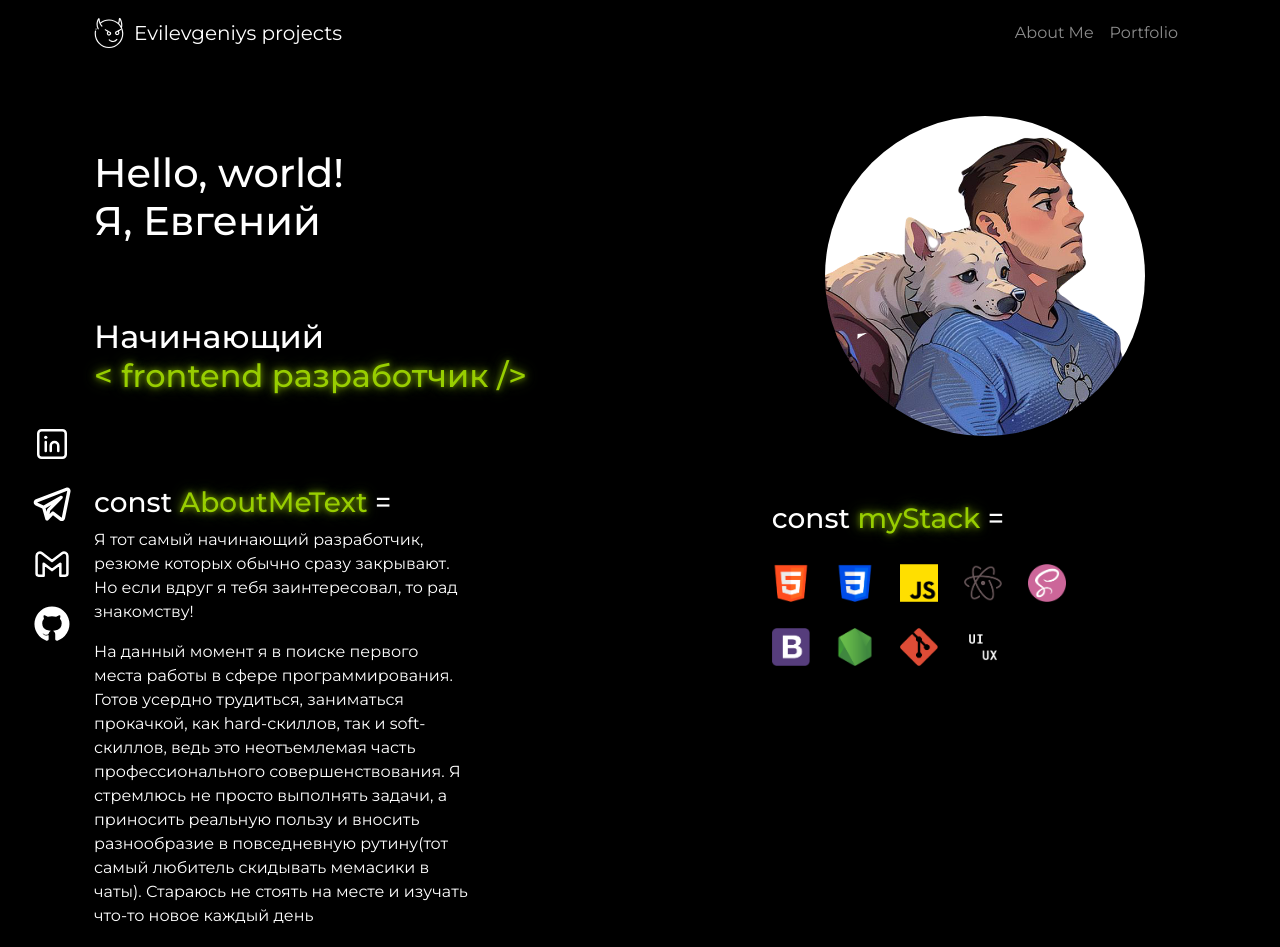
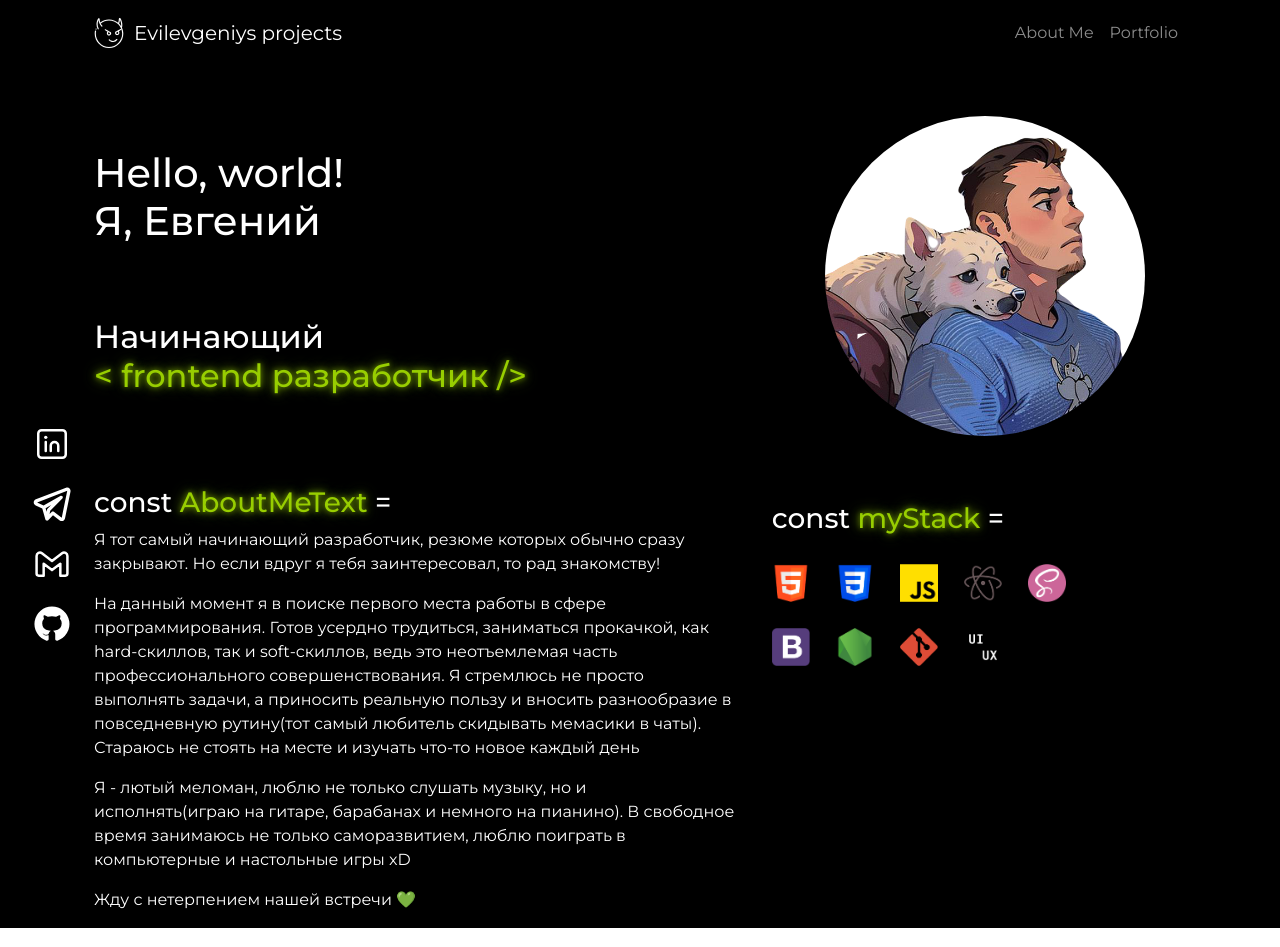
Before and after one commit to evilevgeniys/portfolioReactSite, a React (Create React App) app: page / in a window 1280 px wide. Shown: the top 947 px of the page. Built offline with nearby package versions, Linux system fonts and the light colour scheme.

Commit message:
minor update

```diff
--- a/src/components/aboutMe/AboutMe.js
+++ b/src/components/aboutMe/AboutMe.js
@@ -2,7 +2,7 @@ import './AboutMe.scss'
 
 function AboutMe() {
 	return(
-		<div className="aboutMe col-md-7">
+		<div className="aboutMe">
 			<h3 className="aboutMe__subtitle">const <span>AboutMeText</span> = </h3>
 			<div className='aboutMe__text'>
 				<p>Я тот самый начинающий разработчик, резюме которых обычно сразу закрывают. Но если вдруг я тебя заинтересовал, то рад знакомству!</p>
--- a/src/components/mainPage/MainPage.scss
+++ b/src/components/mainPage/MainPage.scss
@@ -26,5 +26,5 @@
     display: flex;
     flex-direction: column;
     justify-content: space-around;
-    align-items: flex-start;
+    align-items: center;
 }
```
